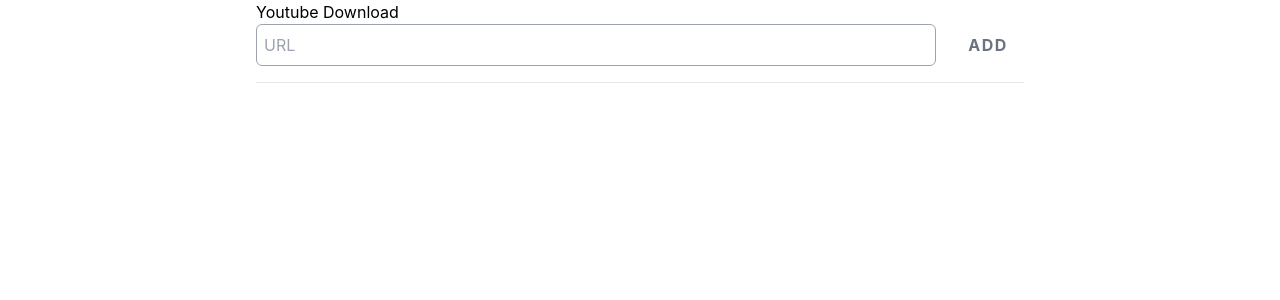
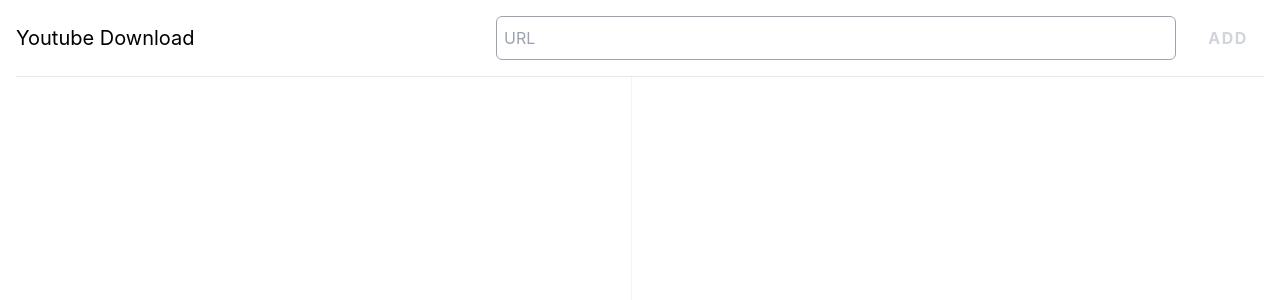
Before and after one commit to dylanclaywell/ytdl-interface, a Next.js app: page / in a window 1280 px wide. Shown: the top 300 px of the page. Built offline with nearby package versions, Linux system fonts and the light colour scheme.

Commit message:
Added a way to show video details
Added a submit button to start the video download process
Split the index file into some smaller components
Removed unnecessary API route

```diff
--- a/components/Button.tsx
+++ b/components/Button.tsx
@@ -16,10 +16,15 @@
   return (
     <button
       disabled={isDisabled}
-      className={classnames({
-        'text-cyan-700 font-bold uppercase tracking-widest px-4 hover:bg-cyan-700 hover:text-white duration-200 rounded-md disabled:text-gray-500 disabled:hover:bg-transparent':
-          variant === 'text',
-      })}
+      className={classnames(
+        'h-11 font-bold uppercase tracking-widest px-4 duration-200 rounded-md',
+        {
+          'text-cyan-700 hover:bg-cyan-700 hover:text-white  disabled:text-gray-300 disabled:hover:bg-transparent':
+            variant === 'text',
+          'bg-cyan-700 text-white hover:bg-cyan-800 disabled:bg-gray-400 disabled:hover:bg-gray-400':
+            variant === 'filled',
+        }
+      )}
       onClick={onClick}
     >
       {label}
--- /dev/null
+++ b/components/Header.tsx
@@ -0,0 +1,38 @@
+import React from 'react'
+import Button from './Button'
+import TextField from './TextField'
+
+interface Props {
+  addUrl: string | undefined
+  addVideoToQueue: () => void
+  onAddUrlChange: React.ChangeEventHandler<HTMLInputElement>
+}
+
+export default function Header({
+  addUrl,
+  addVideoToQueue,
+  onAddUrlChange,
+}: Props) {
+  return (
+    <div className="flex items-center justify-between mb-4">
+      <h1 className="text-xl">Youtube Download</h1>
+      <div className="max-w-3xl flex-grow">
+        <form className="flex space-x-4" onSubmit={(e) => e.preventDefault()}>
+          <div className="flex-grow">
+            <TextField
+              label="URL"
+              value={addUrl ?? ''}
+              onChange={onAddUrlChange}
+            />
+          </div>
+          <Button
+            isDisabled={!addUrl}
+            label="Add"
+            onClick={addVideoToQueue}
+            variant="text"
+          />
+        </form>
+      </div>
+    </div>
+  )
+}
--- /dev/null
+++ b/components/QueuedVideo.tsx
@@ -0,0 +1,49 @@
+import classnames from 'classnames'
+
+interface Props {
+  uuid: string
+  title: string | undefined
+  url: string | undefined
+  isHovered: boolean
+  isSelected: boolean
+  onMouseEnter: (uuid: string) => void
+  onMouseLeave: (uuid: string) => void
+  onSelect: (uuid: string) => void
+  onDelete: (uuid: string) => void
+}
+
+export default function QueuedVideo({
+  uuid,
+  title,
+  url,
+  isHovered,
+  isSelected,
+  onSelect,
+  onMouseEnter,
+  onMouseLeave,
+  onDelete,
+}: Props) {
+  return (
+    <button
+      key={uuid}
+      className="flex justify-between items-center text-left w-full p-2 hover:bg-gray-100"
+      onClick={() => onSelect(uuid)}
+      onMouseEnter={() => onMouseEnter(uuid)}
+      onMouseLeave={() => onMouseLeave(uuid)}
+    >
+      {title ?? url}
+      <span
+        className={classnames(
+          'text-base text-gray-500 material-icons hover:bg-gray-200 w-6 h-6 flex justify-center items-center rounded-full',
+          { 'text-red-600': isHovered }
+        )}
+        onClick={(e) => {
+          e.stopPropagation()
+          onDelete(uuid)
+        }}
+      >
+        clear
+      </span>
+    </button>
+  )
+}
--- a/components/TextField.tsx
+++ b/components/TextField.tsx
@@ -14,7 +14,7 @@
     <div className="relative">
       <input
         id={id}
-        className="border w-full border-gray-400 rounded-md p-2"
+        className="border w-full border-gray-400 rounded-md p-2 h-11"
         value={value}
         onChange={onChange}
       />
--- /dev/null
+++ b/components/VideoDetails.tsx
@@ -0,0 +1,18 @@
+interface Props {
+  id: string | undefined
+  title: string
+}
+
+export default function VideoDetails({ id, title }: Props) {
+  return (
+    <>
+      <div className="w-full flex justify-center flex-col items-center overflow-y-auto">
+        <img
+          className="w-full max-w-[30rem]"
+          src={`http://img.youtube.com/vi/${id}/0.jpg`}
+        />
+      </div>
+      <h2 className="mt-8 text-2xl">{title}</h2>
+    </>
+  )
+}
--- /dev/null
+++ b/pages/_document.tsx
@@ -0,0 +1,18 @@
+import { Html, Head, Main, NextScript } from 'next/document'
+
+export default function Document() {
+  return (
+    <Html>
+      <Head>
+        <link
+          href="https://fonts.googleapis.com/icon?family=Material+Icons"
+          rel="stylesheet"
+        ></link>
+      </Head>
+      <body>
+        <Main />
+        <NextScript />
+      </body>
+    </Html>
+  )
+}
--- a/pages/api/getVideoTitle.ts
+++ b/pages/api/getVideoTitle.ts
@@ -3,25 +3,33 @@
 import { GetVideoTitleResponse } from '../../types/getVideoTitle'
 
 const handler: NextApiHandler<GetVideoTitleResponse> = async (req, res) => {
-  const url = req.query.url
+  let url = req.query.url
 
   if (!url || Array.isArray(url)) {
     return res.status(400).json({ message: 'Invalid request (1)' })
   }
 
+  if (!/^https:\/\/www.youtube.com\/watch\?v=\S+$/.test(url)) {
+    url = `https://www.youtube.com/watch?v=${url}`
+  }
+
+  try {
     const response = await axios.get(url)
-
     const title = response.data
       .match(/<title>(.*)<\/title>/)[1]
       ?.split(' - YouTube')[0]
 
     if (!title) {
-    return res.status(500).json({ message: 'Could not get title' })
+      return res.status(500).json({ message: 'Could not get title (1)' })
     }
 
-  res.status(200).json({
+    return res.status(200).json({
       title,
     })
+  } catch (e) {
+    console.log(e)
+    return res.status(500).json({ message: 'Could not get title (2)' })
+  }
 }
 
 export default handler
--- a/pages/api/hello.ts
+++ /dev/null
@@ -1,13 +0,0 @@
-// Next.js API route support: https://nextjs.org/docs/api-routes/introduction
-import type { NextApiRequest, NextApiResponse } from 'next'
-
-type Data = {
-  name: string
-}
-
-export default function handler(
-  req: NextApiRequest,
-  res: NextApiResponse<Data>
-) {
-  res.status(200).json({ name: 'John Doe' })
-}
--- a/pages/index.tsx
+++ b/pages/index.tsx
@@ -3,9 +3,12 @@
 import Head from 'next/head'
 import { v4 as generateUuid } from 'uuid'
 
-import TextField from '../components/TextField'
+import { GetVideoTitleResponse } from '../types/getVideoTitle'
+import QueuedVideo from '../components/QueuedVideo'
+import VideoDetails from '../components/VideoDetails'
+import Header from '../components/Header'
 import Button from '../components/Button'
-import { GetVideoTitleResponse } from '../types/getVideoTitle'
+import classnames from 'classnames'
 
 interface FormFields {
   addUrl: string | undefined
@@ -16,7 +19,8 @@
 }
 
 interface Video {
-  id: string
+  id?: string
+  uuid: string
   title?: string
   url: string
 }
@@ -24,6 +28,10 @@
 const Home: NextPage = () => {
   const [formFields, setFormFields] = useState<FormFields>(blankFormFields)
   const [queue, setQueue] = useState<Video[]>([])
+  const [selectedVideoId, setSelectedVideoId] = useState<string | null>(null)
+  const [hoveredVideoId, setHoveredVideoId] = useState<string | null>(null)
+
+  const selectedVideo = queue.find((v) => v.uuid === selectedVideoId)
 
   function onFormFieldChange(
     e: ChangeEvent<HTMLInputElement>,
@@ -35,9 +43,15 @@
   async function addVideoToQueue() {
     if (!formFields.addUrl) return
 
-    const id = generateUuid()
+    const uuid = generateUuid()
+
+    const id =
+      formFields.addUrl.match(
+        /^https:\/\/www.youtube.com\/watch\?v=(\S+)$/
+      )?.[1] ?? formFields.addUrl
 
     const video = {
+      uuid,
       id,
       url: formFields.addUrl,
     }
@@ -56,7 +70,7 @@
         setQueue((q) => {
           return q.map((v) => ({
             ...v,
-            ...(v.id === id && { title }),
+            ...(v.uuid === uuid && { title }),
           }))
         })
       }
@@ -66,39 +80,65 @@
     setQueue((q) => [...q, video])
   }
 
+  function deleteVideo(uuid: string) {
+    setQueue((q) => q.filter((v) => v.uuid !== uuid))
+  }
+
   return (
-    <div className="max-w-3xl m-auto">
+    <div className="m-auto h-screen">
       <Head>
         <title>YouTube Download</title>
         <meta name="description" content="An interface for youtube-dl" />
         <link rel="icon" href="/favicon.ico" />
       </Head>
 
-      <main>
-        <h1>Youtube Download</h1>
-        <div className="divide-y">
-          <div className="pb-4 flex space-x-4">
-            <div className="flex-grow">
-              <TextField
-                label="URL"
-                value={formFields.addUrl ?? ''}
-                onChange={(e) => onFormFieldChange(e, 'addUrl')}
+      <main className="divide-y p-4 pb-0 h-full flex flex-col">
+        <Header
+          addUrl={formFields.addUrl}
+          addVideoToQueue={addVideoToQueue}
+          onAddUrlChange={(e) => onFormFieldChange(e, 'addUrl')}
+        />
+
+        <div className="flex h-full">
+          <section className="py-4 w-full">
+            {queue.map((video) => (
+              <QueuedVideo
+                key={video.uuid}
+                isHovered={hoveredVideoId === video.uuid}
+                onSelect={() => setSelectedVideoId(video.uuid)}
+                onDelete={() => deleteVideo(video.uuid)}
+                isSelected={false}
+                onMouseEnter={() => setHoveredVideoId(video.uuid)}
+                onMouseLeave={() => setHoveredVideoId(null)}
+                title={video.title}
+                url={video.url}
+                uuid={video.uuid}
               />
-            </div>
-            <Button
-              isDisabled={!formFields.addUrl}
-              label="Add"
-              onClick={addVideoToQueue}
-              variant="text"
-            />
-          </div>
-          <div className="py-4">
-            {queue.map((video) => (
-              <div>{video.title ?? video.url}</div>
             ))}
-          </div>
+          </section>
+          <div className="flex-shrink border-r border-r-gray-100" />
+          <section className="w-full p-4">
+            {selectedVideo && (
+              <VideoDetails
+                id={selectedVideo.id}
+                title={selectedVideo.title ?? selectedVideo.url}
+              />
+            )}
+          </section>
         </div>
       </main>
+
+      <div
+        className={classnames(
+          'flex duration-150 justify-between items-center fixed bottom-0 left-0 right-0 p-4 shadow-[0px_4px_10px_4px_rgba(0,0,0,0.4)]',
+          { 'translate-y-full shadow-none': !queue.length }
+        )}
+      >
+        <span>
+          {queue.length} video{queue.length !== 1 && 's'} selected
+        </span>
+        <Button label="Start" onClick={() => {}} variant="filled" />
+      </div>
     </div>
   )
 }
```
Lines whose indentation alone changed are shown as unchanged.
